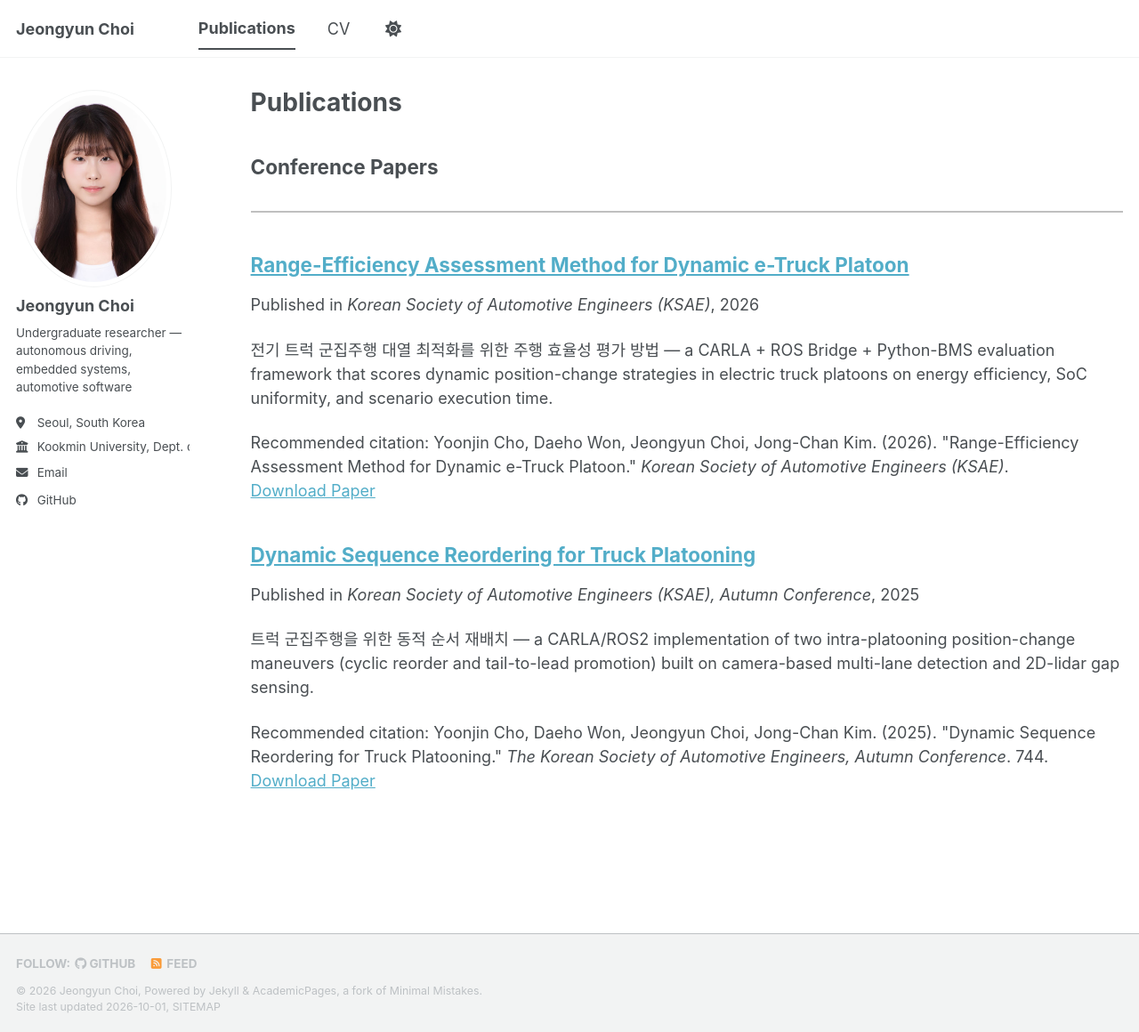
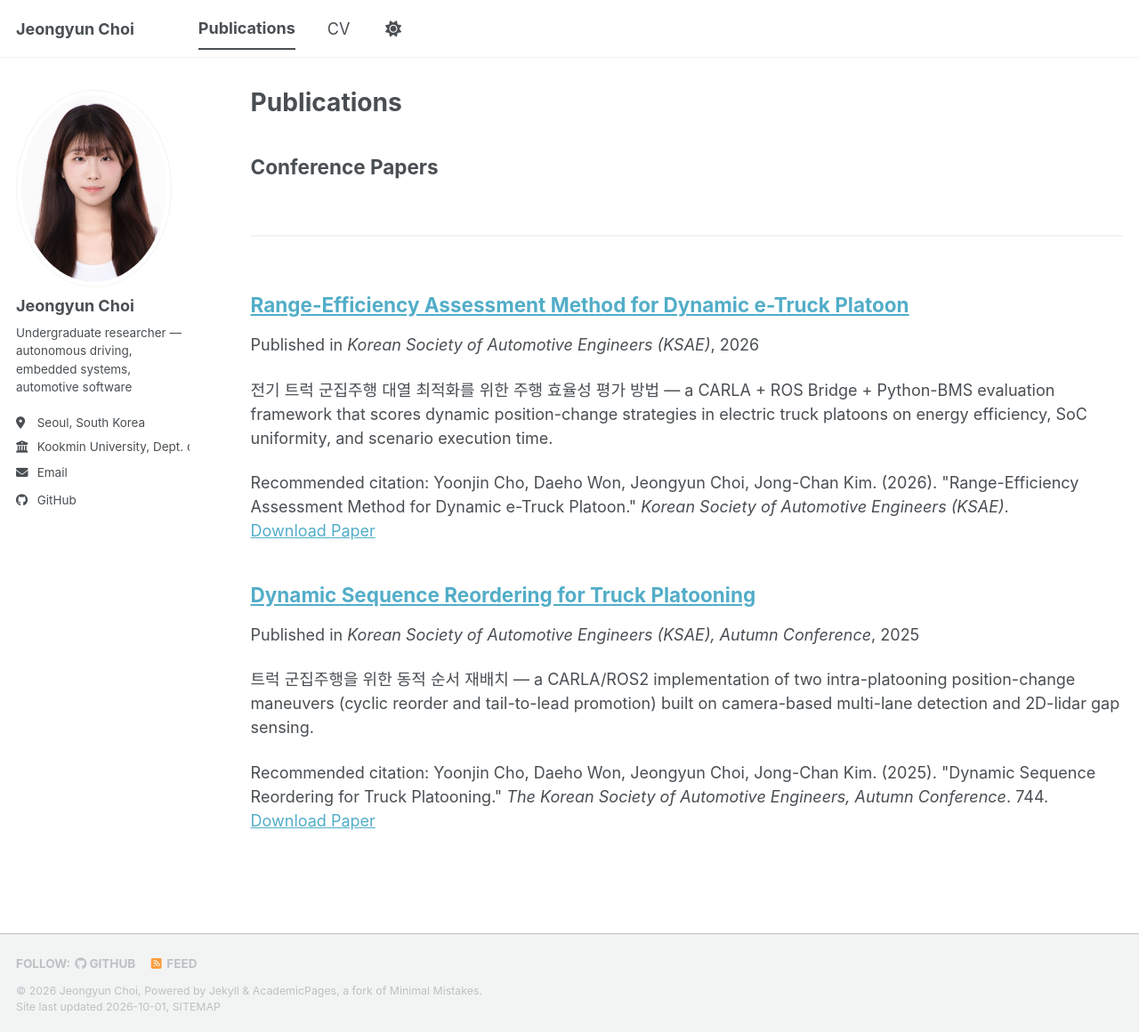
Before and after one commit to choijeongyun12/choijeongyun12.github.io, a Jekyll site: the page built from _pages/publications.html, in a window 1280 px wide and 1160 px high. Shown: the whole window at 89% size. Built offline with Jekyll 4.4.1, drawn with Linux system fonts in a browser that asks for light colours; a style sheet for code colours, icons or effects is not loaded.

Commit message:
Revert divider color to theme default, add more breathing room between sections

```diff
--- a/_includes/head/custom.html
+++ b/_includes/head/custom.html
@@ -20,18 +20,11 @@
 <meta name="theme-color" content="var(--global-bg-color)"/>
 
 <style>
-  /* Make section dividers (---) actually visible; the theme default is too pale */
+  /* Thicken section dividers (---) for visibility, using the theme's own default border color */
   #main hr {
     border-top-width: 2px;
-    border-top-color: #8a8a8a;
-    opacity: 0.55;
-    margin: 2em 0;
-  }
-  @media (prefers-color-scheme: dark) {
-    #main hr {
-      border-top-color: #a8a8a8;
-      opacity: 0.45;
-    }
+    border-top-color: var(--global-border-color);
+    margin: 3.5em 0;
   }
 </style>
 
```
